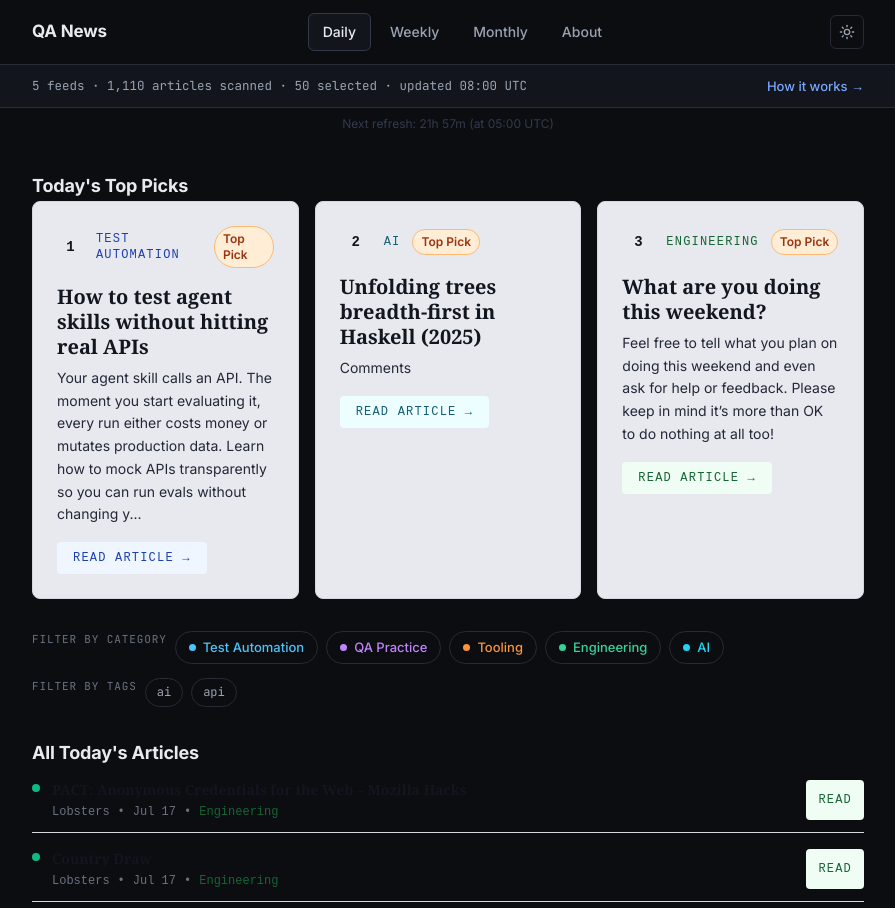
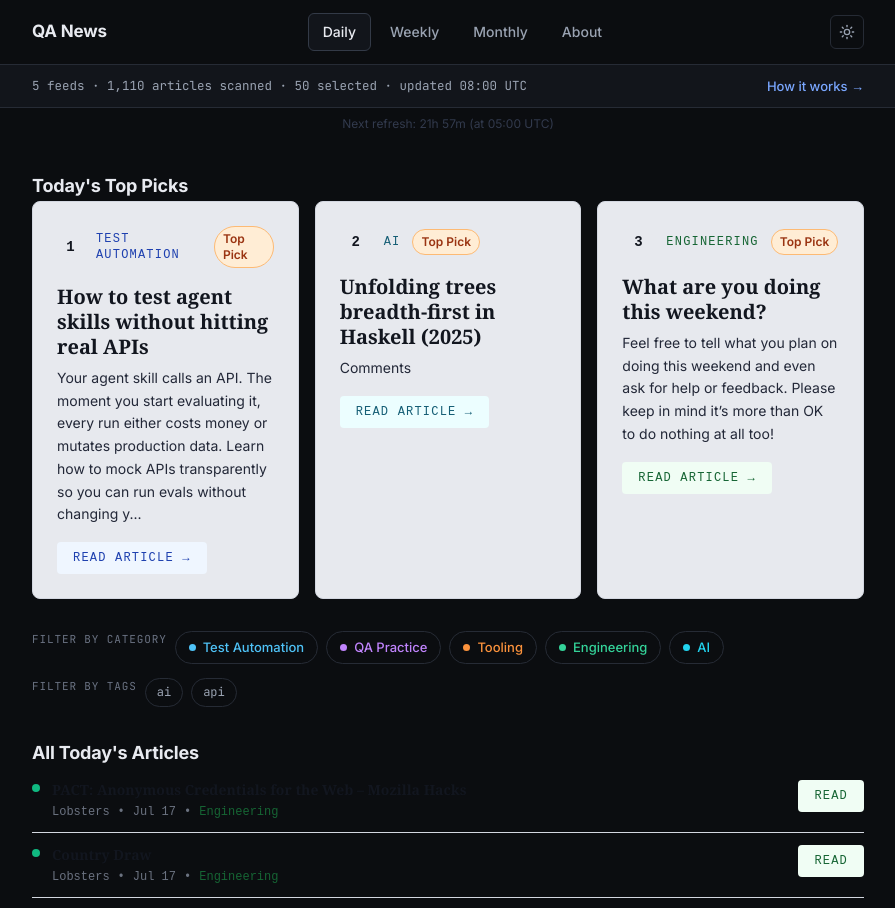
Before and after one commit to rciesielski3/qa-news, a Next.js app: page / in a window 1280 px wide. Shown: the top 908 px of the page, without its empty margins (192-1087 px from the left). Built offline with nearby package versions, Linux system fonts and the light colour scheme.

Commit message:
fix: standardize read button height and padding
Changed button sizing from variable (px-3 py-1) to fixed (h-8 px-4).
All buttons now align vertically regardless of article content wrapping.
Applies to TopPickCard and PipelineEntry components.

```diff
--- a/src/components/PipelineEntry.tsx
+++ b/src/components/PipelineEntry.tsx
@@ -1,3 +1,4 @@
+import Link from 'next/link';
 import type { Article } from '@/lib/types';
 import { getCategoryLabel, categoryTextColorClass, categoryBgColorClass, categoryBgColorDarkInverted, categoryTextColorDarkInverted, getCategoryColor } from '@/lib/styles';
 
@@ -7,7 +8,8 @@ interface PipelineEntryProps {
 
 export default function PipelineEntry({ article }: PipelineEntryProps) {
   return (
-    <li className="flex gap-3 py-3 border-b border-ink-200 dark:border-ink-600 group hover:bg-ink-50 dark:hover:bg-ink-800 transition-colors">
+    <Link href={article.url} target="_blank" rel="noreferrer">
+      <li className="flex gap-3 py-3 border-b border-ink-200 dark:border-ink-600 group hover:bg-ink-50 dark:hover:bg-ink-800 transition-colors cursor-pointer">
         {/* Category dot */}
         <div className="flex-shrink-0 flex items-start justify-center pt-1">
           <div
@@ -57,15 +59,13 @@ export default function PipelineEntry({ article }: PipelineEntryProps) {
           </div>
         </div>
 
-      {/* Read button */}
-      <a
-        href={article.url}
-        target="_blank"
-        rel="noreferrer"
-        className={`flex-shrink-0 flex items-center justify-center text-xs font-mono uppercase tracking-widest no-underline px-3 py-1 rounded transition-opacity ${categoryBgColorClass(article.category)} ${categoryBgColorDarkInverted(article.category)} ${categoryTextColorClass(article.category)} ${categoryTextColorDarkInverted(article.category)} hover:opacity-90`}
+        {/* Read button (visual indicator, no separate link) */}
+        <div
+          className={`flex-shrink-0 flex items-center justify-center text-xs font-mono uppercase tracking-widest no-underline h-8 px-4 rounded transition-transform group-hover:scale-110 ${categoryBgColorClass(article.category)} ${categoryBgColorDarkInverted(article.category)} ${categoryTextColorClass(article.category)} ${categoryTextColorDarkInverted(article.category)}`}
         >
           Read
-      </a>
+        </div>
       </li>
+    </Link>
   );
 }
--- a/src/components/TopPickCard.tsx
+++ b/src/components/TopPickCard.tsx
@@ -46,7 +46,7 @@ export default function TopPickCard({ article, rank }: TopPickCardProps) {
         href={article.url}
         target="_blank"
         rel="noreferrer"
-        className={`inline-flex items-center justify-center rounded px-4 py-2 font-mono text-xs uppercase tracking-widest no-underline transition-opacity ${categoryBgColorClass(article.category)} ${categoryBgColorDarkInverted(article.category)} ${categoryTextColorClass(article.category)} ${categoryTextColorDarkInverted(article.category)} hover:opacity-90`}
+        className={`inline-flex items-center justify-center rounded h-8 px-4 font-mono text-xs uppercase tracking-widest no-underline transition-opacity ${categoryBgColorClass(article.category)} ${categoryBgColorDarkInverted(article.category)} ${categoryTextColorClass(article.category)} ${categoryTextColorDarkInverted(article.category)} hover:opacity-90`}
       >
         Read Article →
       </a>
```
Lines whose indentation alone changed are shown as unchanged.
